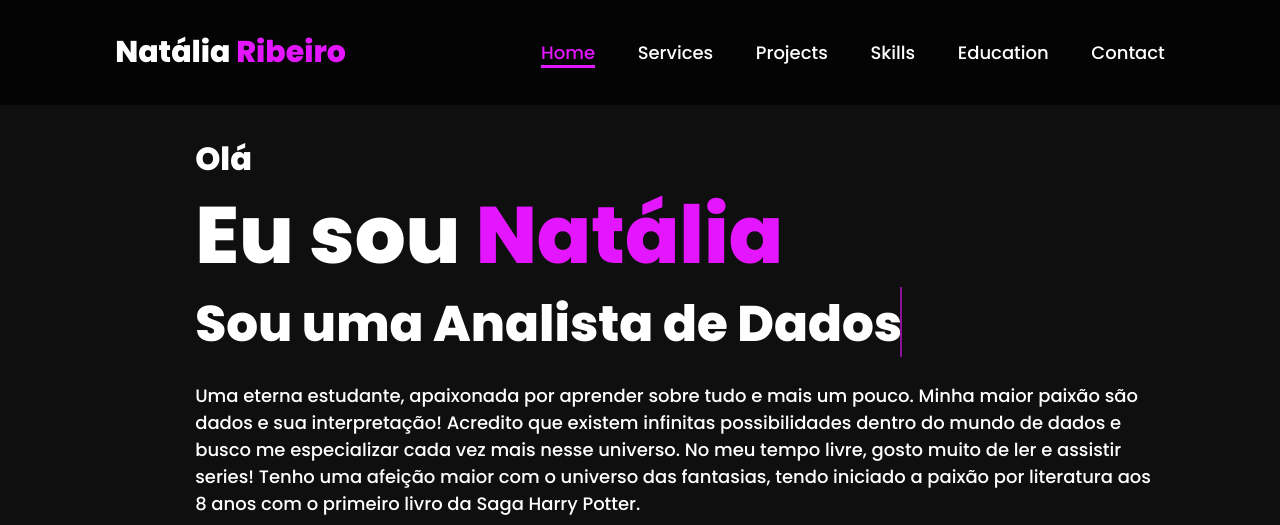
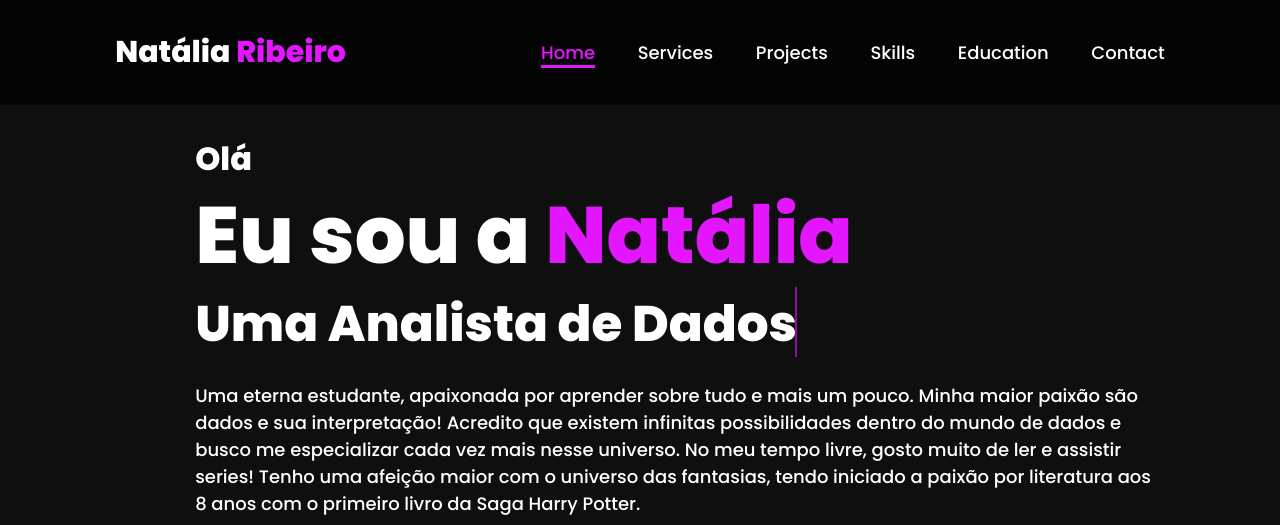
Before and after one commit to imcallednati/Ciencia-de-Dados-Ferramenta-Web-, a plain HTML site: page index.html in a window 1280 px wide. Shown: the top 525 px of the page. Drawn offline with nearby package versions, Linux system fonts and the light colour scheme.

Commit message:
index.html

```diff
--- a/index.html
+++ b/index.html
@@ -36,9 +36,9 @@
 
         <div class="home-content">
             <h3>Olá</h3>
-            <h1>Eu sou<span> Natália</span></h1>
+            <h1>Eu sou a<span> Natália</span></h1>
             <h3 class="text-animation">
-            Sou uma Analista de Dados<span></span>
+            Uma Analista de Dados<span></span>
             </h3>
             <p> Uma eterna estudante, apaixonada por aprender sobre tudo e mais um pouco. Minha maior paixão são dados e sua interpretação! Acredito que existem infinitas possibilidades dentro do mundo de dados e busco me especializar cada vez mais nesse universo.
                 No meu tempo livre, gosto muito de ler e assistir series! Tenho uma afeição maior com o universo das fantasias, tendo iniciado a paixão por literatura aos 8 anos com o primeiro livro da Saga Harry Potter.</p>
```
